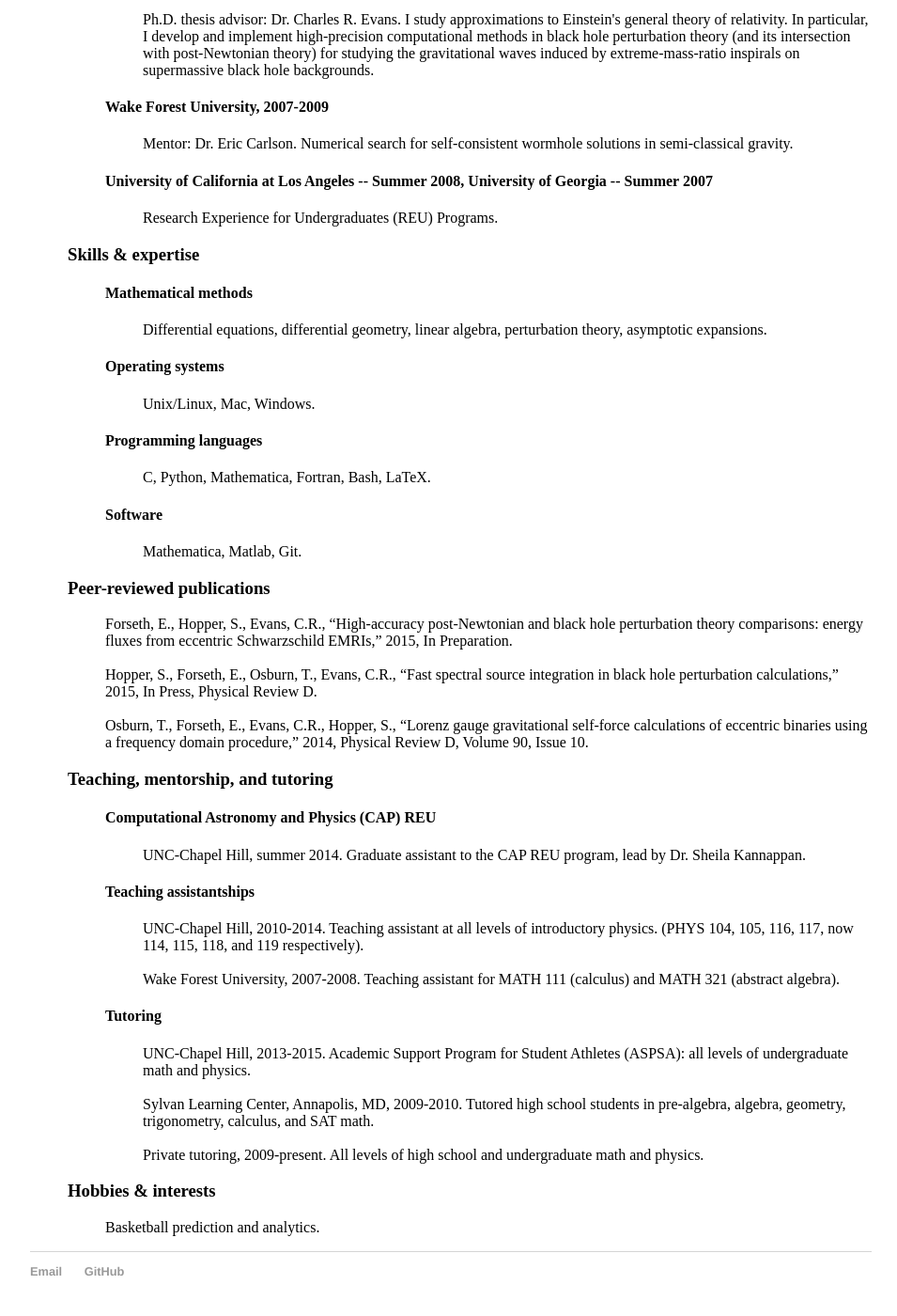
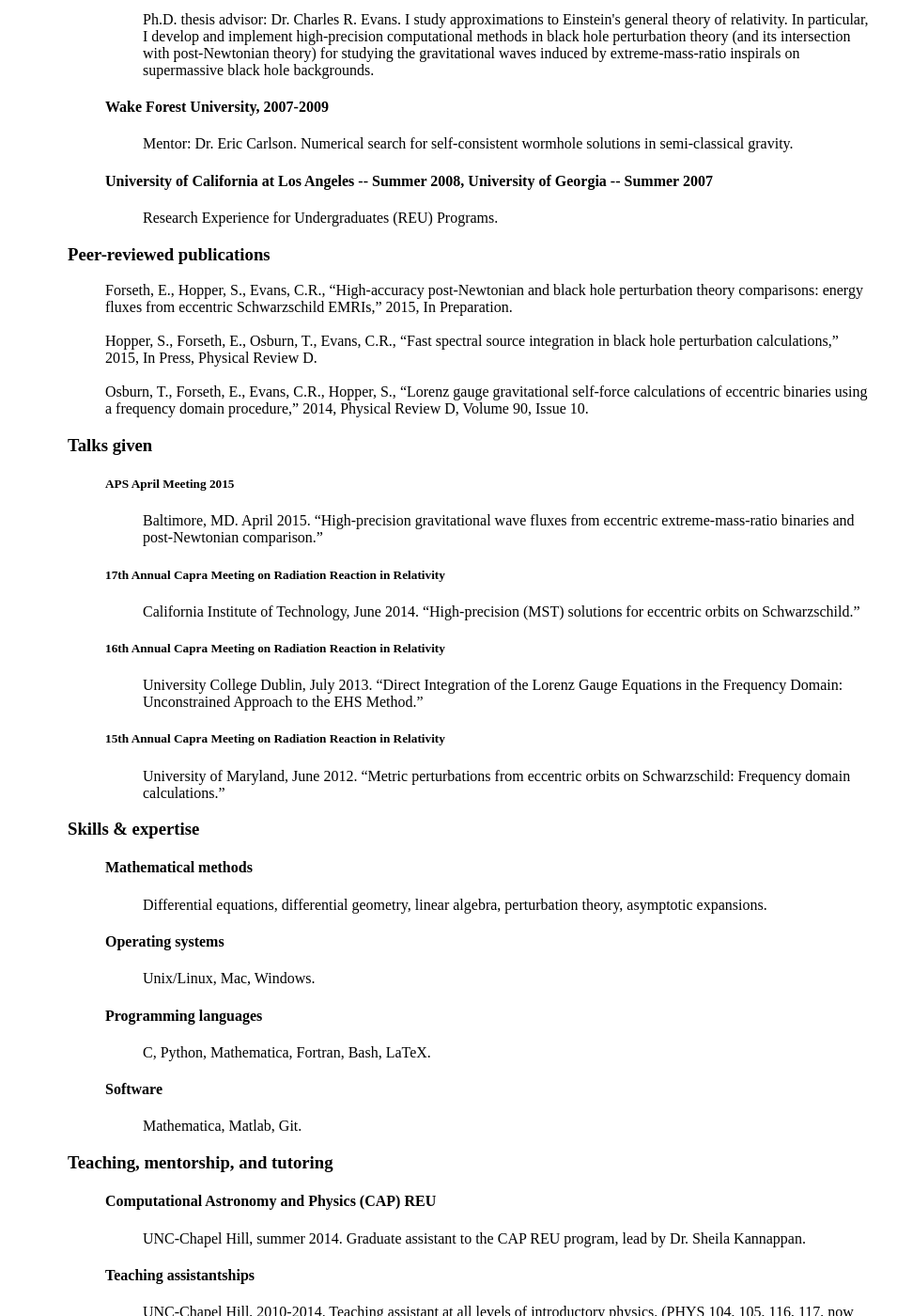
Before and after one commit to erikrforseth/erikrforseth.github.io, a Jekyll site: the page built from cv/index.html, in a window 1280 px wide and 1400 px high, scrolled down 737 px. Shown: the whole window at 94% size, without its empty margins (160-1115 px from the left). Built offline with Jekyll 4.4.1, drawn with Linux system fonts in a browser that asks for light colours.

Commit message:
Added talks given section to CV.

```diff
--- a/cv/index.html
+++ b/cv/index.html
@@ -82,6 +82,48 @@ title: Curriculum Vitae
 	     </ul>
 	   </li>
 
+	   <li><h3>Peer-reviewed publications</h3>
+	     <ul style="list-style-type:none">
+
+	       <li>Forseth, E., Hopper, S., Evans, C.R., <q>High-accuracy post-Newtonian and black hole perturbation theory comparisons: energy fluxes from eccentric Schwarzschild EMRIs,</q> 2015, In Preparation.</li>
+	       <br>
+	       <li>Hopper, S., Forseth, E., Osburn, T., Evans, C.R., <q>Fast spectral source integration in black hole perturbation calculations,</q> 2015, In Press, Physical Review D.</li>
+	       <br>
+	       <li>Osburn, T., Forseth, E., Evans, C.R., Hopper, S., <q>Lorenz gauge gravitational self-force calculations of eccentric binaries using a frequency domain procedure,</q> 2014, Physical Review D, Volume 90, Issue 10.</li>
+
+	     </ul>
+	   </li>
+
+	   <li><h3>Talks given</h3>
+	     <ul style="list-style-type:none">
+
+	       <li><h5>APS April Meeting 2015</h5>
+		 <ul style="list-style-type:none">
+		   <li>Baltimore, MD. April 2015. <q>High-precision gravitational wave fluxes from eccentric extreme-mass-ratio binaries and post-Newtonian comparison.</q></li>
+		 </ul>
+	       </li>
+
+	       <li><h5>17th Annual Capra Meeting on Radiation Reaction in Relativity</h5>
+		 <ul style="list-style-type:none">
+		   <li>California Institute of Technology, June 2014. <q>High-precision (MST) solutions for eccentric orbits on Schwarzschild.</q></li>
+		 </ul>
+	       </li>
+
+	       <li><h5>16th Annual Capra Meeting on Radiation Reaction in Relativity</h5>
+		 <ul style="list-style-type:none">
+		   <li>University College Dublin, July 2013. <q>Direct Integration of the Lorenz Gauge Equations in the Frequency Domain: Unconstrained Approach to the EHS Method.</q></li>
+		 </ul>
+	       </li>
+
+	       <li><h5>15th Annual Capra Meeting on Radiation Reaction in Relativity</h5>
+		 <ul style="list-style-type:none">
+		   <li>University of Maryland, June 2012. <q>Metric perturbations from eccentric orbits on Schwarzschild: Frequency domain calculations.</q></li>
+		 </ul>
+	       </li>
+
+	     </ul>
+	   </li>
+
 
 	   <li><h3>Skills & expertise</h3>
 	     <ul style="list-style-type:none">
@@ -117,19 +159,6 @@ title: Curriculum Vitae
 
 		 </ul>
 	       </li>
-
-	     </ul>
-	   </li>
-
-
-	   <li><h3>Peer-reviewed publications</h3>
-	     <ul style="list-style-type:none">
-
-	       <li>Forseth, E., Hopper, S., Evans, C.R., <q>High-accuracy post-Newtonian and black hole perturbation theory comparisons: energy fluxes from eccentric Schwarzschild EMRIs,</q> 2015, In Preparation.</li>
-	       <br>
-	       <li>Hopper, S., Forseth, E., Osburn, T., Evans, C.R., <q>Fast spectral source integration in black hole perturbation calculations,</q> 2015, In Press, Physical Review D.</li>
-	       <br>
-	       <li>Osburn, T., Forseth, E., Evans, C.R., Hopper, S., <q>Lorenz gauge gravitational self-force calculations of eccentric binaries using a frequency domain procedure,</q> 2014, Physical Review D, Volume 90, Issue 10.</li>
 
 	     </ul>
 	   </li>
```
